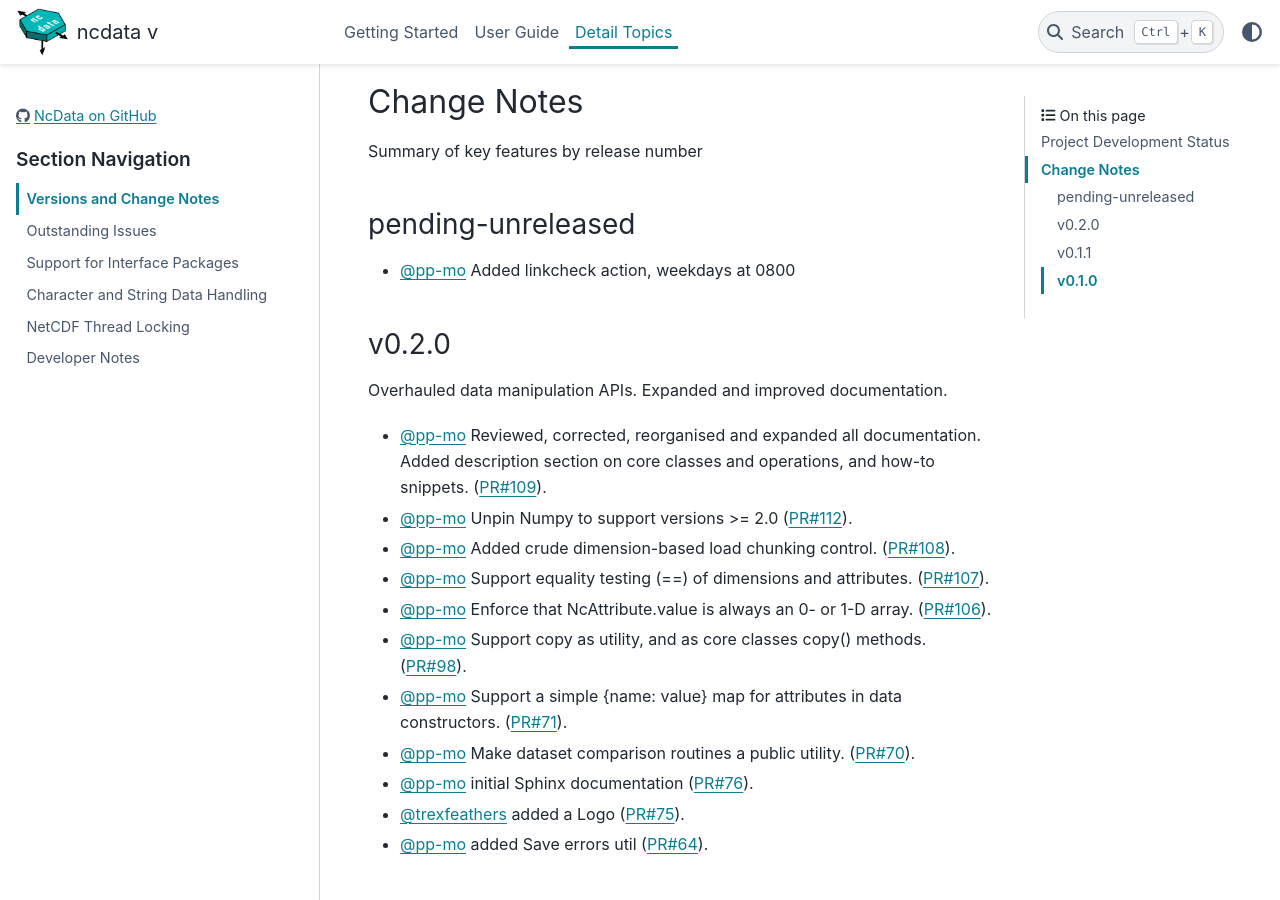
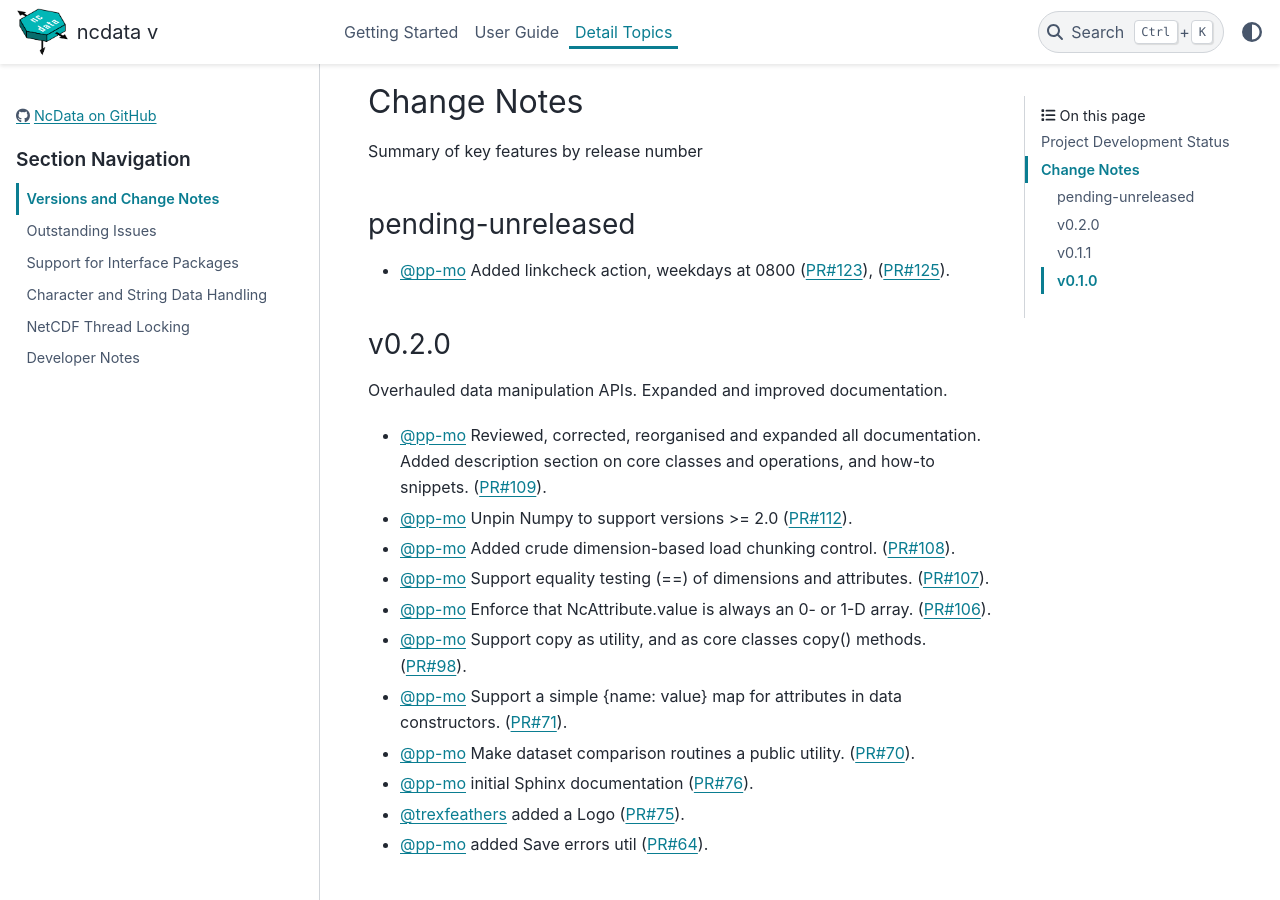
Before and after one commit to pp-mo/ncdata, a Sphinx documentation site: the page built from docs/change_log.rst, in a window 1280 px wide and 900 px high, scrolled down 445 px. Built offline with Sphinx 7.4.7 and the PyData theme 0.15.4, drawn with Linux system fonts in a browser that asks for light colours; pages that are not in the unit, such as notebooks, are missing from menus; the version number could not be read and is left out.

Commit message:
Changenote fixes (still pending towncrier?)

```diff
--- a/docs/change_log.rst
+++ b/docs/change_log.rst
@@ -27,6 +27,8 @@ Summary of key features by release number
 pending-unreleased
 ^^^^^^^^^^^^^^^^^^
 * `@pp-mo`_ Added linkcheck action, weekdays at 0800
+  (`PR#123 <https://github.com/pp-mo/ncdata/pull/123>`_),
+  (`PR#125 <https://github.com/pp-mo/ncdata/pull/125>`_).
 
 
 v0.2.0
```
